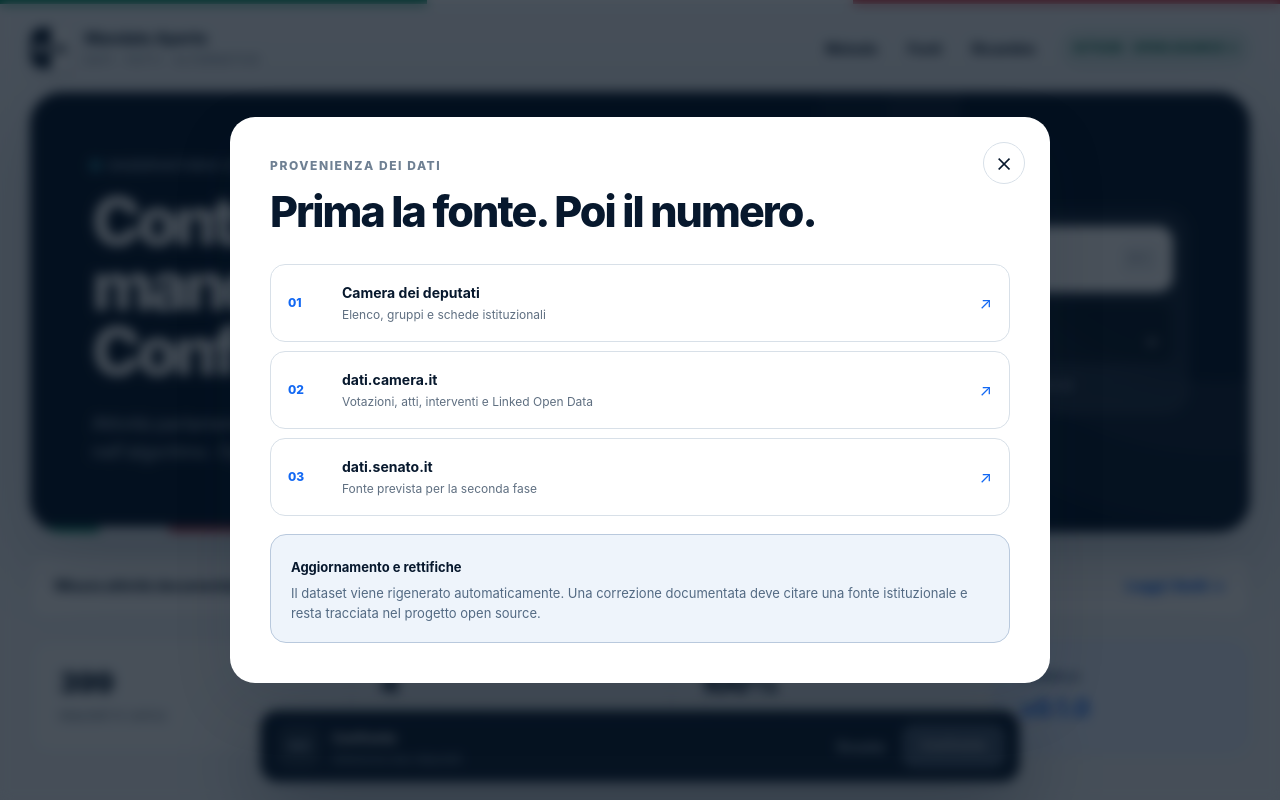
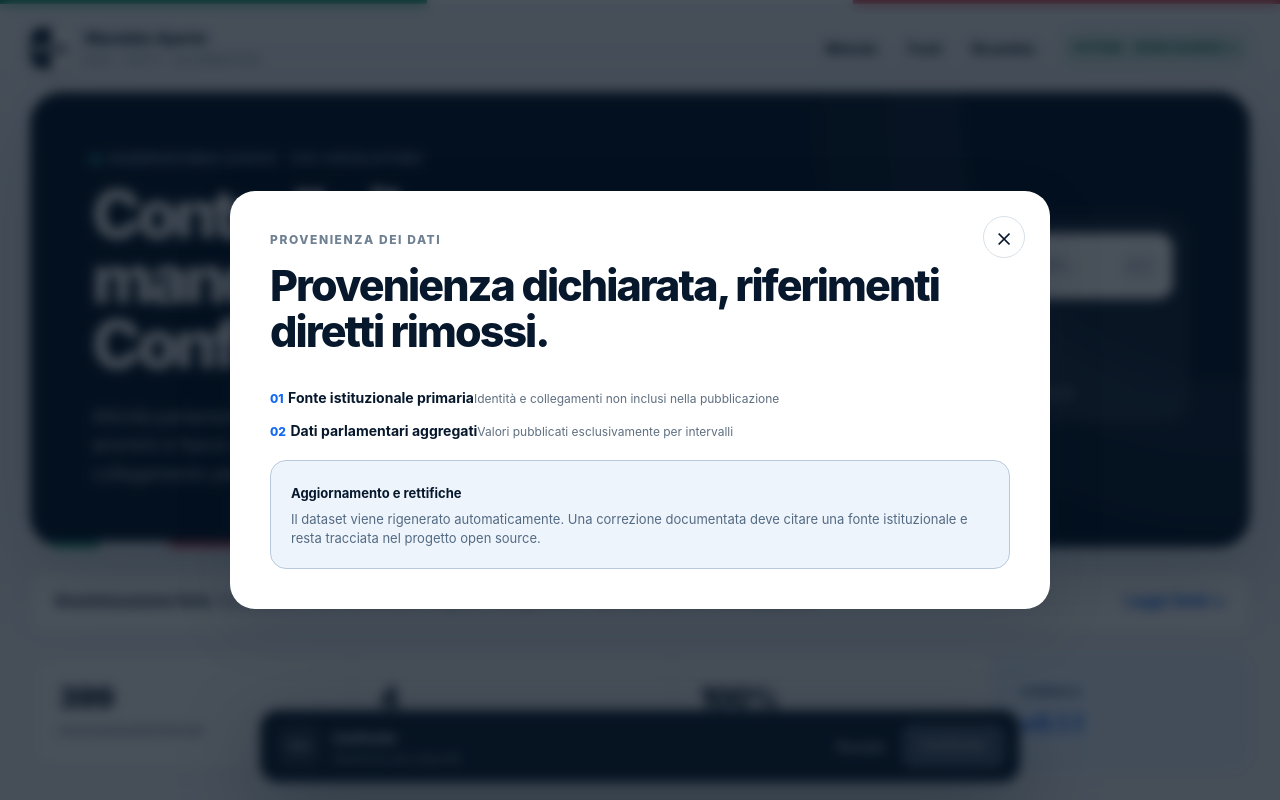
Before and after one commit to tornatora/mandato-aperto, a website: page dist/index.html in a window 1280 px wide. Both pictures are taken after a click on the button "Fonti". Shown: the top 800 px of the page. Drawn offline with Linux system fonts and the light colour scheme.

Commit message:
Anonimizza integralmente record e metriche pubbliche

```diff
--- a/dist/index.html
+++ b/dist/index.html
@@ -3,7 +3,7 @@
   <head>
     <meta charset="utf-8" />
     <meta name="viewport" content="width=device-width, initial-scale=1" />
-    <meta name="description" content="Verifica l'attività documentata dei deputati italiani con dati ufficiali, formula pubblica e fonti cliccabili." />
+    <meta name="description" content="Esplora attività parlamentare con record anonimi, fasce aggregate e nessun riferimento personale pubblicato." />
     <meta name="theme-color" content="#07182d" />
     <title>Mandato Aperto — Dati, fatti, alternative</title>
     <link rel="stylesheet" href="styles.css" />
@@ -33,30 +33,22 @@
         <div class="command-copy">
           <p class="eyebrow"><span aria-hidden="true"></span> Osservatorio civico · XIX legislatura</p>
           <h1 id="page-title">Controlla il mandato.<br />Confronta i fatti.</h1>
-          <p class="intro">Attività parlamentare resa leggibile, senza opinioni nascoste nell'algoritmo. Ogni numero porta alla fonte ufficiale.</p>
+          <p class="intro">Attività parlamentare pubblicata esclusivamente con codici anonimi e fasce aggregate. Nessun nome, partito, area o collegamento personale è esposto.</p>
         </div>
 
         <div class="search-console" role="search" aria-label="Cerca e filtra deputati">
           <label class="search-field" for="search-input">
             <span class="search-icon" aria-hidden="true"></span>
             <span class="visually-hidden">Cerca deputato</span>
-            <input id="search-input" type="search" autocomplete="off" placeholder="Nome, gruppo o circoscrizione…" />
+            <input id="search-input" type="search" autocomplete="off" placeholder="Cerca un codice anonimo, es. R001…" />
             <kbd aria-hidden="true">⌘ K</kbd>
           </label>
           <div class="filter-row">
             <label>
-              <span>Gruppo</span>
-              <select id="group-filter">
-                <option value="">Tutti i gruppi</option>
-              </select>
-            </label>
-            <label>
               <span>Ordina</span>
               <select id="sort-filter">
-                <option value="name">Nome A–Z</option>
-                <option value="score-desc">Indice attività</option>
-                <option value="attendance-desc">Partecipazione voti</option>
-                <option value="bills-desc">Proposte di legge</option>
+                <option value="name">Codice</option>
+                <option value="score-desc">Fascia attività</option>
               </select>
             </label>
           </div>
@@ -68,14 +60,14 @@
       </section>
 
       <section class="truth-strip" aria-label="Come leggere i dati">
-        <p><strong>Misura attività documentata.</strong> Non misura onestà, competenza, qualità delle leggi o lavoro sul territorio.</p>
+        <p><strong>Anonimizzazione forte.</strong> Nomi, partiti, aree, identificativi originari, collegamenti e valori puntuali non sono pubblicati.</p>
         <button type="button" data-dialog="method-dialog">Leggi i limiti <span aria-hidden="true">→</span></button>
       </section>
 
       <section class="overview" aria-label="Riepilogo del dataset">
         <div>
           <span class="stat-value" id="total-stat">—</span>
-          <span class="stat-label">deputati in carica</span>
+          <span class="stat-label">record pseudonimizzati</span>
         </div>
         <div>
           <span class="stat-value">4</span>
@@ -87,7 +79,7 @@
         </div>
         <div class="overview-note">
           <span>Formula</span>
-          <strong>v0.1.0</strong>
+          <strong>v0.1.1</strong>
         </div>
       </section>
 
@@ -95,7 +87,7 @@
         <div class="results-heading">
           <div>
             <p class="section-kicker">Camera dei deputati</p>
-            <h2 id="results-title">Schede verificabili</h2>
+            <h2 id="results-title">Schede pseudonimizzate</h2>
           </div>
           <p id="results-count" aria-live="polite">Preparazione delle schede…</p>
         </div>
@@ -111,7 +103,7 @@
         <div class="empty-state" id="empty-state" hidden>
           <span aria-hidden="true">∅</span>
           <h3>Nessun risultato</h3>
-          <p>Prova con un cognome, un gruppo diverso o una circoscrizione più ampia.</p>
+          <p>Inserisci un codice anonimo valido oppure azzera la ricerca.</p>
           <button class="secondary-button" id="reset-filters" type="button">Azzera filtri</button>
         </div>
 
@@ -162,7 +154,7 @@
         <div class="profile-header">
           <div class="large-avatar" id="profile-avatar" aria-hidden="true">—</div>
           <div>
-            <p class="section-kicker">Scheda verificabile</p>
+            <p class="section-kicker">Scheda pseudonimizzata</p>
             <h2 id="profile-name">—</h2>
             <p id="profile-meta">—</p>
           </div>
@@ -173,7 +165,7 @@
 
         <div class="profile-warning">
           <strong id="profile-label">—</strong>
-          <span>Confronto quantitativo interno alla Camera. Non è una valutazione di merito.</span>
+          <span>Confronto per fasce aggregate. Nessun record identifica una persona.</span>
         </div>
 
         <div class="metric-panels">
@@ -199,13 +191,7 @@
           </article>
         </div>
 
-        <details class="calculation-detail">
-          <summary>Vedi il calcolo e le esclusioni</summary>
-          <div class="calculation-grid" id="calculation-grid"></div>
-        </details>
-
         <div class="profile-actions">
-          <a class="primary-button" id="official-profile" href="#" target="_blank" rel="noreferrer">Verifica sul sito Camera <span aria-hidden="true">↗</span></a>
           <button class="secondary-button" id="profile-compare" type="button">Aggiungi al confronto</button>
           <button class="secondary-button" id="profile-alternative" type="button">Valuta un'alternativa</button>
         </div>
@@ -218,7 +204,7 @@
         <button class="close-dialog" type="button" aria-label="Chiudi finestra">×</button>
         <p class="section-kicker">Confronto diretto</p>
         <h2>Due mandati, gli stessi indicatori</h2>
-        <p class="dialog-intro">Nessun vincitore automatico: leggi le differenze e apri le fonti originali.</p>
+        <p class="dialog-intro">Nessun vincitore automatico: sono mostrate soltanto fasce aggregate non riconducibili direttamente a persone.</p>
         <div id="compare-table" class="comparison-table"></div>
       </div>
     </dialog>
@@ -226,7 +212,7 @@
     <dialog class="reading-dialog" id="method-dialog">
       <div class="dialog-shell">
         <button class="close-dialog" type="button" aria-label="Chiudi finestra">×</button>
-        <p class="section-kicker">Metodologia v0.1.0</p>
+        <p class="section-kicker">Metodologia v0.1.1</p>
         <h2>Una formula leggibile, non una sentenza.</h2>
         <p class="dialog-intro">L'indice combina partecipazione e volumi di attività. Le posizioni politiche, la popolarità e il sentiment social non entrano mai nel calcolo.</p>
 
@@ -267,23 +253,16 @@
       <div class="dialog-shell">
         <button class="close-dialog" type="button" aria-label="Chiudi finestra">×</button>
         <p class="section-kicker">Provenienza dei dati</p>
-        <h2>Prima la fonte. Poi il numero.</h2>
+        <h2>Provenienza dichiarata, riferimenti diretti rimossi.</h2>
         <div class="source-list">
-          <a href="https://www.camera.it/deputati/elenco" target="_blank" rel="noreferrer">
+          <div>
             <span class="source-index">01</span>
-            <span><strong>Camera dei deputati</strong><small>Elenco, gruppi e schede istituzionali</small></span>
-            <i aria-hidden="true">↗</i>
-          </a>
-          <a href="https://dati.camera.it/sparql" target="_blank" rel="noreferrer">
+            <span><strong>Fonte istituzionale primaria</strong><small>Identità e collegamenti non inclusi nella pubblicazione</small></span>
+          </div>
+          <div>
             <span class="source-index">02</span>
-            <span><strong>dati.camera.it</strong><small>Votazioni, atti, interventi e Linked Open Data</small></span>
-            <i aria-hidden="true">↗</i>
-          </a>
-          <a href="https://dati.senato.it/sito/scarica_i_dati" target="_blank" rel="noreferrer">
-            <span class="source-index">03</span>
-            <span><strong>dati.senato.it</strong><small>Fonte prevista per la seconda fase</small></span>
-            <i aria-hidden="true">↗</i>
-          </a>
+            <span><strong>Dati parlamentari aggregati</strong><small>Valori pubblicati esclusivamente per intervalli</small></span>
+          </div>
         </div>
         <div class="limits-box">
           <strong>Aggiornamento e rettifiche</strong>
```
